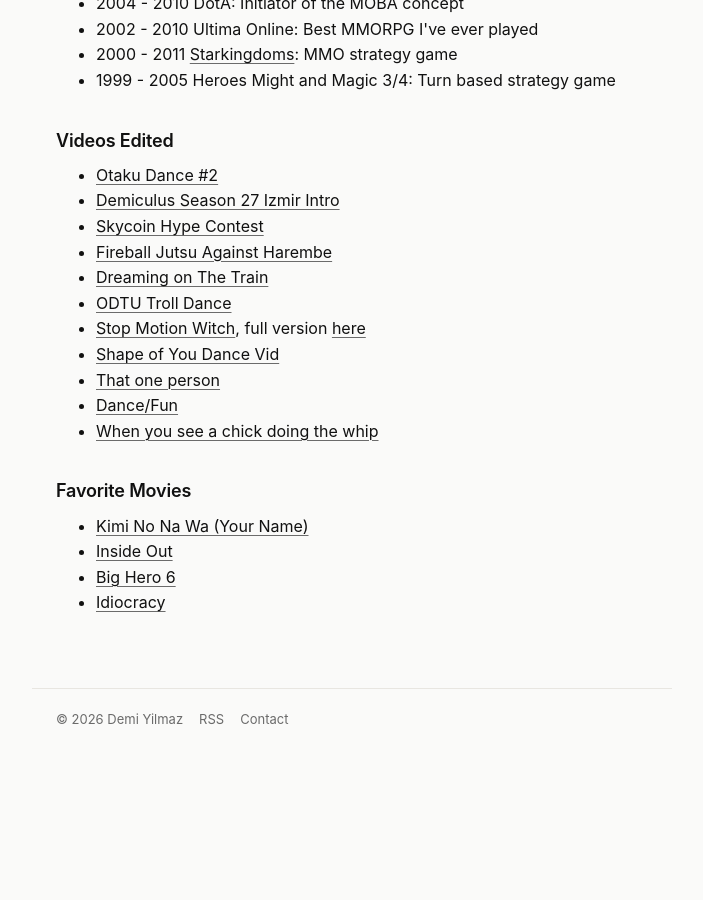
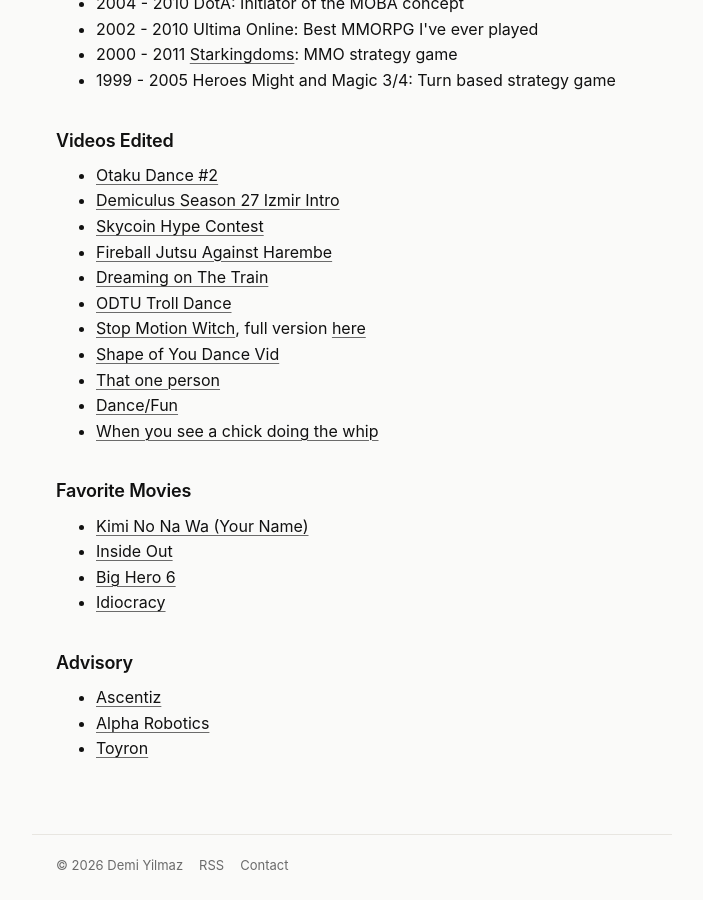
Before and after one commit to demiculus/demiculus.github.io, a Jekyll site: the page built from about.md, in a window 1280 px wide and 900 px high, scrolled down 3480 px. Shown: the whole window, without its empty margins (288-991 px from the left). Built offline with Jekyll 4.4.1, drawn with Linux system fonts in a browser that asks for light colours; before the commit the page ends 4234 px from its top, so only the background shows below that.

Commit message:
Add an Advisory section at the bottom of the about page.
Co-authored-by: Cursor <cursoragent@cursor.com>

```diff
--- a/about.md
+++ b/about.md
@@ -238,3 +238,9 @@ I've played longer than I should have.
 - [Inside Out](https://www.imdb.com/title/tt2096673)
 - [Big Hero 6](https://www.imdb.com/title/tt2245084/)
 - [Idiocracy](https://www.youtube.com/watch?v=sP2tUW0HDHA)
+
+### Advisory
+
+- [Ascentiz](https://ascentiz.com.tr)
+- [Alpha Robotics](https://www.alpharobotics.com.tr)
+- [Toyron](https://www.toyron.com.tr)
```
